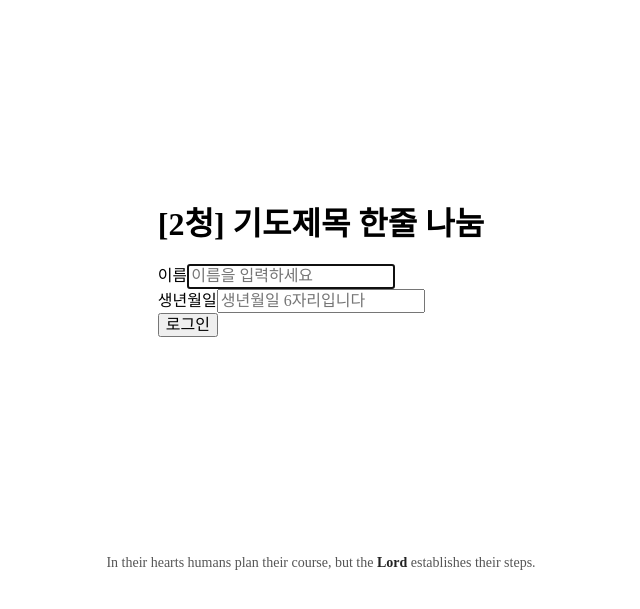
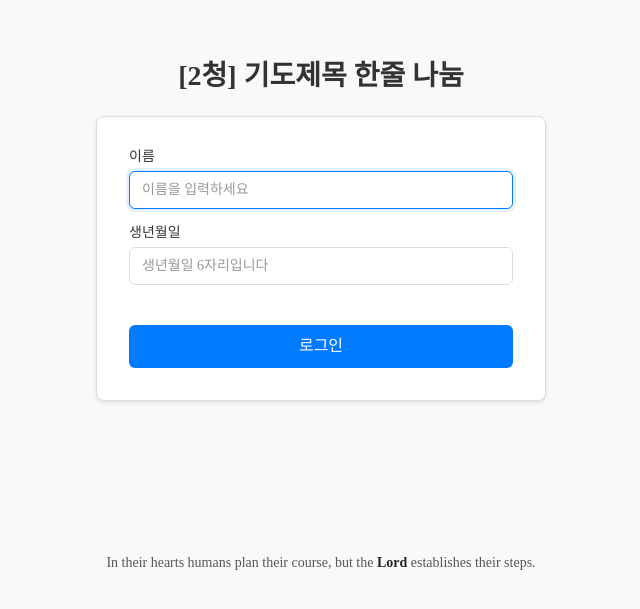
Before and after one commit to chanuuuuu/next-pray-check, a Next.js app: page /login in a window 1280 px wide. Shown: the part 219-828 px from the top of the page, without its empty margins (319-959 px from the left). Built offline with nearby package versions, Linux system fonts and the light colour scheme.

Commit message:
style | LoginForm 레이아웃 스타일 수정

```diff
--- /dev/null
+++ b/app/component/Login/LoginForm.module.css
@@ -0,0 +1,174 @@
+.container {
+  width: 100%;
+  max-width: 500px;
+  margin: 0 auto;
+}
+
+.title {
+  margin-bottom: 20px;
+  color: #333;
+  font-size: 24px;
+  font-weight: bold;
+  text-align: center;
+}
+
+.form {
+  background: white;
+  border: 1px solid #ddd;
+  border-radius: 8px;
+  padding: 24px;
+  box-shadow: 0 2px 4px rgba(0, 0, 0, 0.1);
+}
+
+.formSection {
+  margin-bottom: 20px;
+}
+
+.formField {
+  margin-bottom: 16px;
+}
+
+.formField:last-child {
+  margin-bottom: 0;
+}
+
+.label {
+  display: block;
+  margin-bottom: 6px;
+  color: #333;
+  font-size: 14px;
+  font-weight: 500;
+}
+
+.input {
+  width: 100%;
+  padding: 10px 12px;
+  border: 1px solid #ddd;
+  border-radius: 6px;
+  font-size: 14px;
+  transition: border-color 0.2s ease, box-shadow 0.2s ease;
+  box-sizing: border-box;
+}
+
+.input:focus {
+  outline: none;
+  border-color: #007bff;
+  box-shadow: 0 0 0 3px rgba(0, 123, 255, 0.1);
+}
+
+.input::placeholder {
+  color: #999;
+}
+
+.error {
+  color: #dc3545;
+  font-size: 12px;
+  margin-top: 4px;
+  margin-bottom: 0;
+}
+
+.submitBtn {
+  width: 100%;
+  background-color: #007bff;
+  color: white;
+  border: none;
+  padding: 12px 20px;
+  border-radius: 6px;
+  cursor: pointer;
+  font-size: 16px;
+  font-weight: 500;
+  transition: all 0.2s ease;
+  margin-top: 20px;
+}
+
+.submitBtn:hover:not(:disabled) {
+  background-color: #0056b3;
+  transform: translateY(-1px);
+  box-shadow: 0 4px 8px rgba(0, 123, 255, 0.3);
+}
+
+.submitBtn:active {
+  transform: translateY(0);
+}
+
+.submitBtn:disabled {
+  background-color: #6c757d;
+  cursor: not-allowed;
+  transform: none;
+  box-shadow: none;
+}
+
+/* 다크 모드 지원 */
+@media (prefers-color-scheme: dark) {
+  .title {
+    color: #f9fafb;
+  }
+
+  .form {
+    background: #1f2937;
+    border-color: #374151;
+  }
+
+  .label {
+    color: #f9fafb;
+  }
+
+  .input {
+    background-color: #374151;
+    border-color: #4b5563;
+    color: #f9fafb;
+  }
+
+  .input:focus {
+    border-color: #3b82f6;
+    box-shadow: 0 0 0 3px rgba(59, 130, 246, 0.1);
+  }
+
+  .input::placeholder {
+    color: #9ca3af;
+  }
+
+  .error {
+    color: #f87171;
+  }
+}
+
+/* PC에서 적절한 크기로 조정 */
+@media (min-width: 1024px) {
+  .container {
+    max-width: 450px;
+  }
+
+  .title {
+    font-size: 28px;
+    margin-bottom: 24px;
+  }
+
+  .form {
+    padding: 32px;
+  }
+}
+
+@media (max-width: 768px) {
+  .container {
+    padding: 16px;
+  }
+
+  .title {
+    font-size: 20px;
+  }
+
+  .form {
+    padding: 20px;
+  }
+
+  .input {
+    padding: 8px 10px;
+    font-size: 13px;
+  }
+
+  .submitBtn {
+    padding: 10px 16px;
+    font-size: 14px;
+  }
+}
--- a/app/component/Login/LoginForm.tsx
+++ b/app/component/Login/LoginForm.tsx
@@ -4,6 +4,7 @@ import { actionLogin, UserState } from "../../action/loginAction";
 import { useActionState } from "react";
 import { useEffect } from "react";
 import { useRouter } from "next/navigation";
+import styles from "./LoginForm.module.css";
 
 export default function LoginForm() {
   const [state, formAction, isPending] = useActionState(actionLogin, {
@@ -19,38 +20,49 @@ export default function LoginForm() {
   }, [state.success, router]);
 
   return (
-    // Server Component는 server action을 전달한다.
-    <form action={formAction}>
-      <article>
-        <h1>[2청] 기도제목 한줄 나눔</h1>
-        <section>
-          <article>
-            <label htmlFor="name">이름</label>
+    <div className={styles.container}>
+      <h1 className={styles.title}>[2청] 기도제목 한줄 나눔</h1>
+      <form action={formAction} className={styles.form}>
+        <section className={styles.formSection}>
+          <div className={styles.formField}>
+            <label htmlFor="name" className={styles.label}>
+              이름
+            </label>
             <input
               id="name"
               name="name"
               placeholder="이름을 입력하세요"
               autoComplete="off"
               autoFocus
+              className={styles.input}
             />
-            {state.error?.name && <p>{state.error?.name}</p>}
-          </article>
-          <article>
-            <label htmlFor="birth">생년월일</label>
+            {state.error?.name && (
+              <p className={styles.error}>{state.error?.name}</p>
+            )}
+          </div>
+          <div className={styles.formField}>
+            <label htmlFor="birth" className={styles.label}>
+              생년월일
+            </label>
             <input
               id="birth"
               name="birth"
               placeholder="생년월일 6자리입니다"
               autoComplete="off"
+              className={styles.input}
             />
-            {state.error?.birth && <p>{state.error?.birth}</p>}
-          </article>
+            {state.error?.birth && (
+              <p className={styles.error}>{state.error?.birth}</p>
+            )}
+          </div>
         </section>
-        {state.error?.user && <p>{state.error?.user}</p>}
-        <button type="submit" disabled={isPending}>
+        {state.error?.user && (
+          <p className={styles.error}>{state.error?.user}</p>
+        )}
+        <button type="submit" disabled={isPending} className={styles.submitBtn}>
           {isPending ? "로그인 중..." : "로그인"}
         </button>
-      </article>
-    </form>
+      </form>
+    </div>
   );
 }
--- /dev/null
+++ b/app/login/page.module.css
@@ -0,0 +1,42 @@
+.loginPage {
+  display: flex;
+  align-items: center;
+  justify-content: center;
+  min-height: 100vh;
+  padding: 20px;
+  background-color: #f8f9fa;
+}
+
+.loginMain {
+  width: 100%;
+  max-width: 500px;
+  display: flex;
+  flex-direction: column;
+  align-items: center;
+}
+
+/* 다크 모드 지원 */
+@media (prefers-color-scheme: dark) {
+  .loginPage {
+    background-color: #111827;
+  }
+}
+
+/* 모바일 최적화 */
+@media (max-width: 768px) {
+  .loginPage {
+    padding: 16px;
+    min-height: 100vh;
+  }
+
+  .loginMain {
+    max-width: 100%;
+  }
+}
+
+/* PC에서 더 작은 패딩 */
+@media (min-width: 1024px) {
+  .loginPage {
+    padding: 40px;
+  }
+}
--- a/app/login/page.tsx
+++ b/app/login/page.tsx
@@ -1,9 +1,10 @@
 import LoginForm from "../component/Login/LoginForm";
-import styles from "../page.module.css";
+import styles from "./page.module.css";
+
 export default async function LoginPage() {
   return (
-    <div className={styles.page}>
-      <main className={styles.main}>
+    <div className={styles.loginPage}>
+      <main className={styles.loginMain}>
         <LoginForm />
       </main>
     </div>
```
